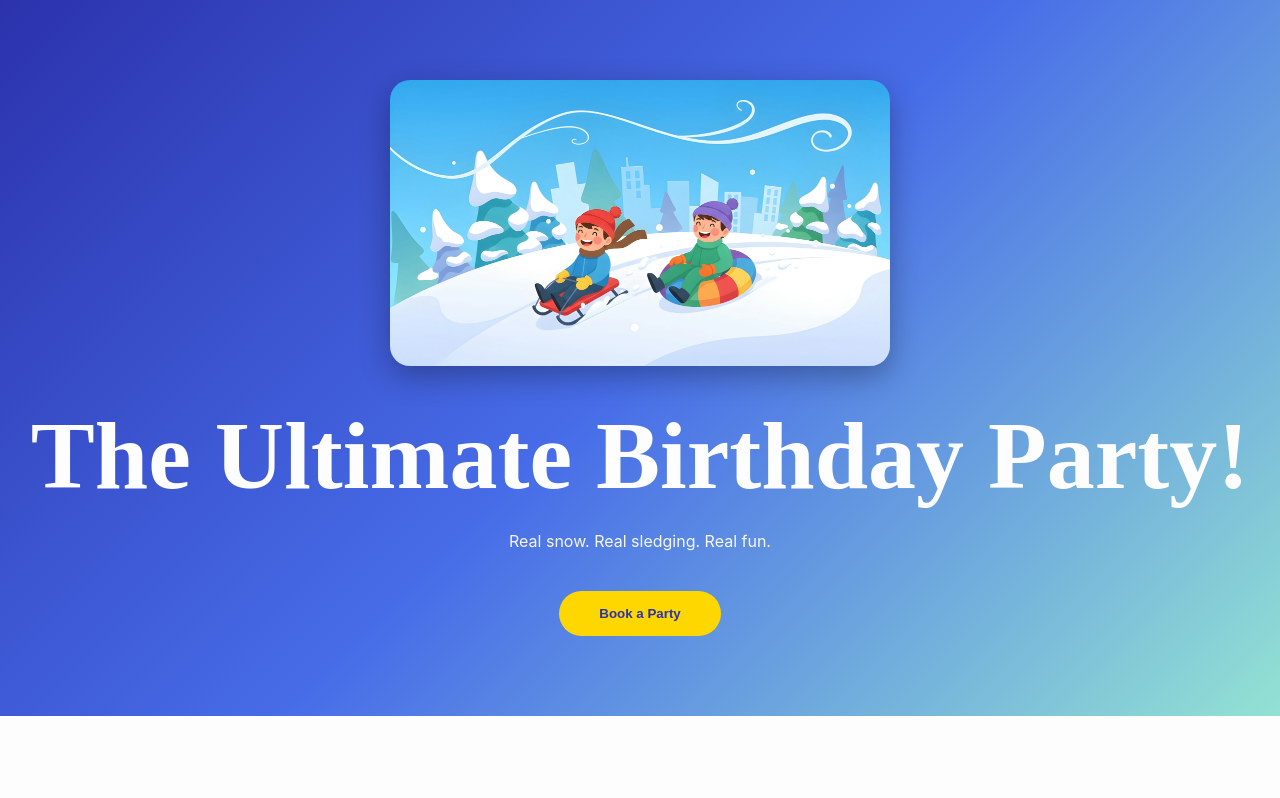
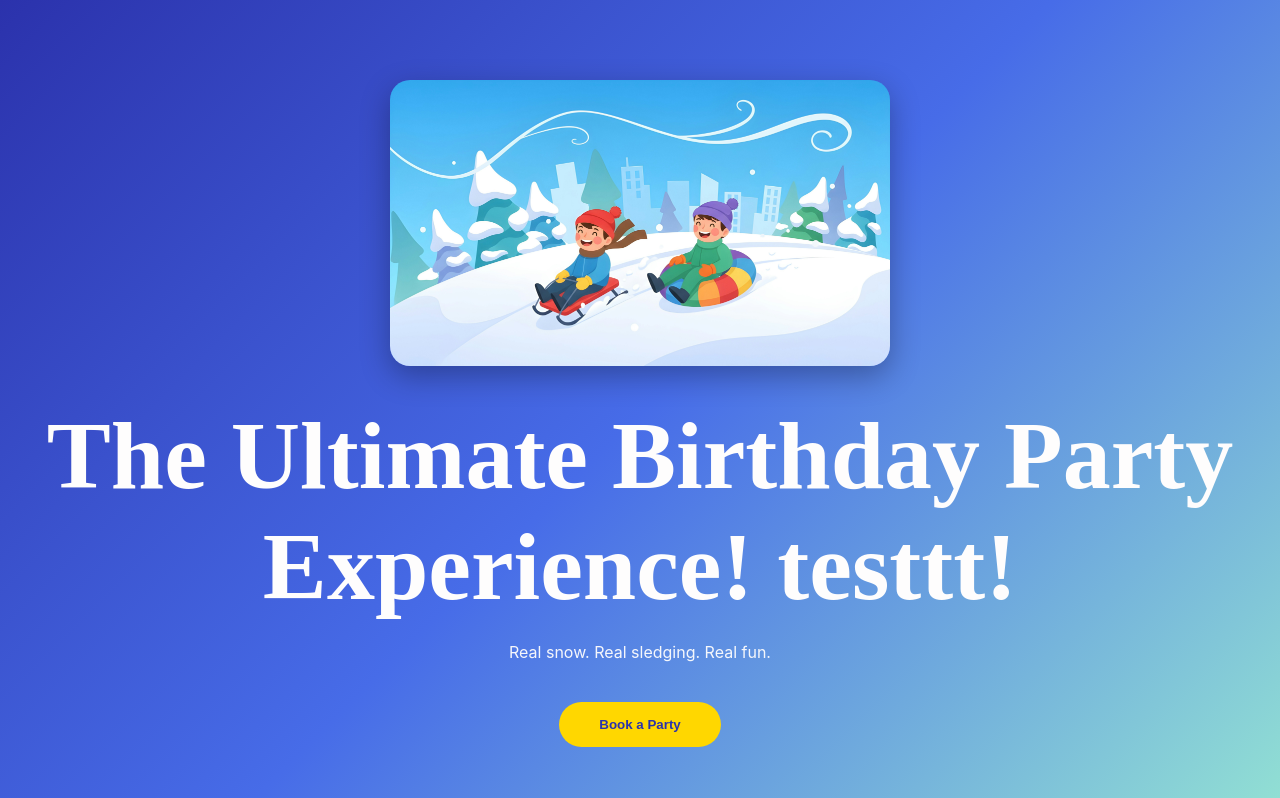
Before and after one commit to martynacode/birthday-party-booking, a React (Create React App) app: page / in a window 1280 px wide. Shown: the top 798 px of the page. Built offline with nearby package versions, Linux system fonts and the light colour scheme; a web font is replaced by a local one.

Commit message:
Testing landing page headline

```diff
--- a/src/components/LandingPage.js
+++ b/src/components/LandingPage.js
@@ -9,7 +9,7 @@ function LandingPage({ onBook }) {
 
             <div className="hero">
                 <img src={mainImage} alt="Children sledging in the snow" className="hero-image" />
-                <h1>The Ultimate Birthday Party!</h1>
+                <h1>The Ultimate Birthday Party Experience! testtt!</h1>
                 <p>Real snow. Real sledging. Real fun.</p>
                 <button className="book-button" onClick={onBook}>Book a Party</button>
             </div>
```
